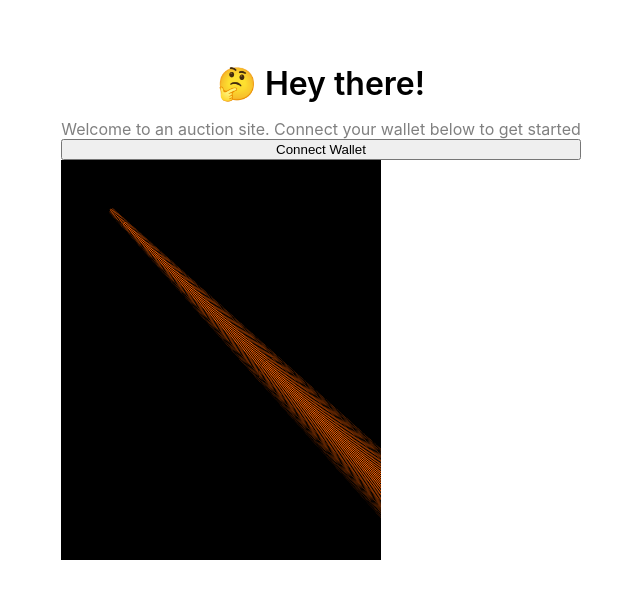
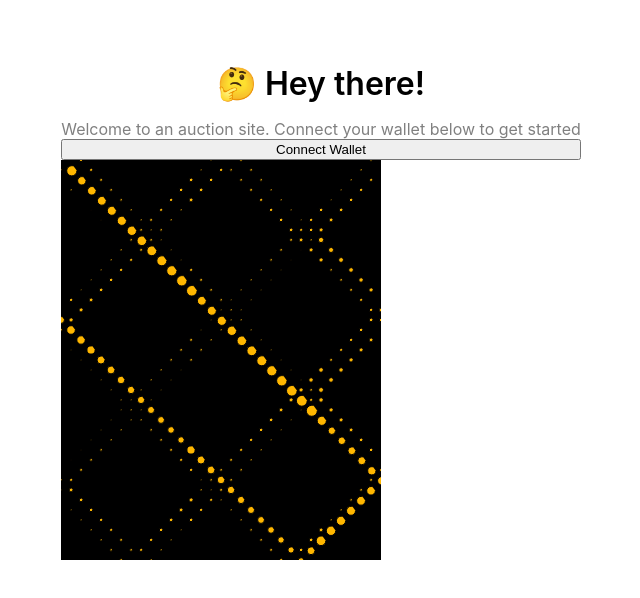
Before and after one commit to tylerelston/solidity-generative-art-test, a React (Create React App) app: page / in a window 1280 px wide. Shown: the top 598 px of the page, without its empty margins (319-959 px from the left). Built offline with nearby package versions, Linux system fonts and the light colour scheme.

Commit message:
parameters

```diff
--- a/src/App.js
+++ b/src/App.js
@@ -8,7 +8,6 @@ export default function App() {
   const [currAccount, setCurrentAccount] = React.useState("");
   const contractAddress = "0xAe72Edf308cf735f6b91ea12EC788dFf9000ff9c";
   const contractABI = abi.abi;
-  const canvas = Canvas;
 
   let mining = false;
 
--- a/src/canvas.js
+++ b/src/canvas.js
@@ -2,10 +2,6 @@ import React, {useEffect, useRef} from "react";
 
 let canvas;
 let ctx;
-
-const interval = setInterval(function() {
-   // method to be executed;
- }, 5000);
 
 const Canvas = props => {
 
@@ -22,7 +18,7 @@ const Canvas = props => {
 
     const drawingSeed = 3245345;
 
-    const start = new Origin(50,50, drawingSeed);
+    new Point(drawingSeed);
   }, [])
 
 
@@ -31,40 +27,57 @@ const Canvas = props => {
 
 export default Canvas
 
-class Origin {
-  constructor(x, y, drawingSeed) {
+class Point {
+  constructor(drawingSeed) {
     this.seed = drawingSeed % 0.9;
-    this.x = x;
-    this.y = y;
-    this.speedX = this.seed * 4 - 2;
-    this.speedY = this.seed * 4 - 2;
-    this.maxSize = this.seed * 50 + 2;
-    this.size = this.seed * 1 + 2;
+    this.x = this.seed;
+    this.y = this.seed;
+    this.speedX = this.seed * drawingSeed % 54;
+    this.speedY = this.seed * drawingSeed % 54;
+    this.maxSize = 55;
+    this.size = 5;
     this.update();
   }
 
-  bounce(){
+  bounce = () => {
     if (this.x > canvas.width) {
+      this.x = canvas.width;
+      this.speedX = this.speedX * -1;
+    }
+    if (this.x < 0) {
+      this.x = 0;
       this.speedX = this.speedX * -1;
     }
     if (this.y > canvas.height) {
+      this.y = canvas.height;
+      this.speedY = this.speedY * -1;
+    }
+    if (this.y < 0) {
+      this.y = 0;
       this.speedY = this.speedY * -1;
     }
   }
 
+  resize = () => {
+    if ((this.seed * this.x % 100) < 10 && this.size > 1) {
+      this.size -= 1;
+    }
+  }
+
   update() {
-    //this.bounce();
     this.x += this.speedX;
     this.y += this.speedY;
     this.size += 0.1;
     if (this.size < this.maxSize){
       ctx.beginPath();
       ctx.arc(this.x, this.y, this.size, 0, this.seed * Math.PI * 2);
-      ctx.fillStyle = "hsl(23, 100%, 50%)";
+      ctx.fillStyle = "hsl(43, 100%, 50%)";
       ctx.fill();
       ctx.stroke();
+      this.bounce();
+      this.resize();
       requestAnimationFrame(this.update.bind(this));
+      setTimeout(this.update, 50);
     }
-    setTimeout(this.update, 500);
   }
 }
```
